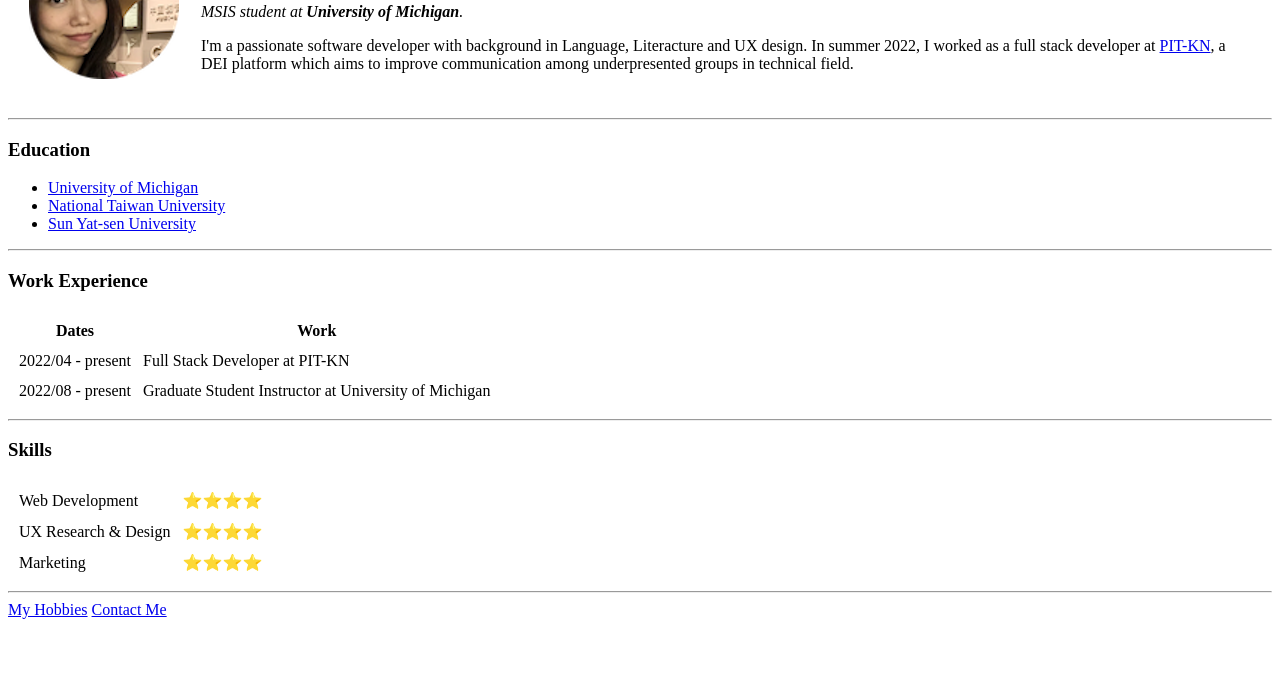
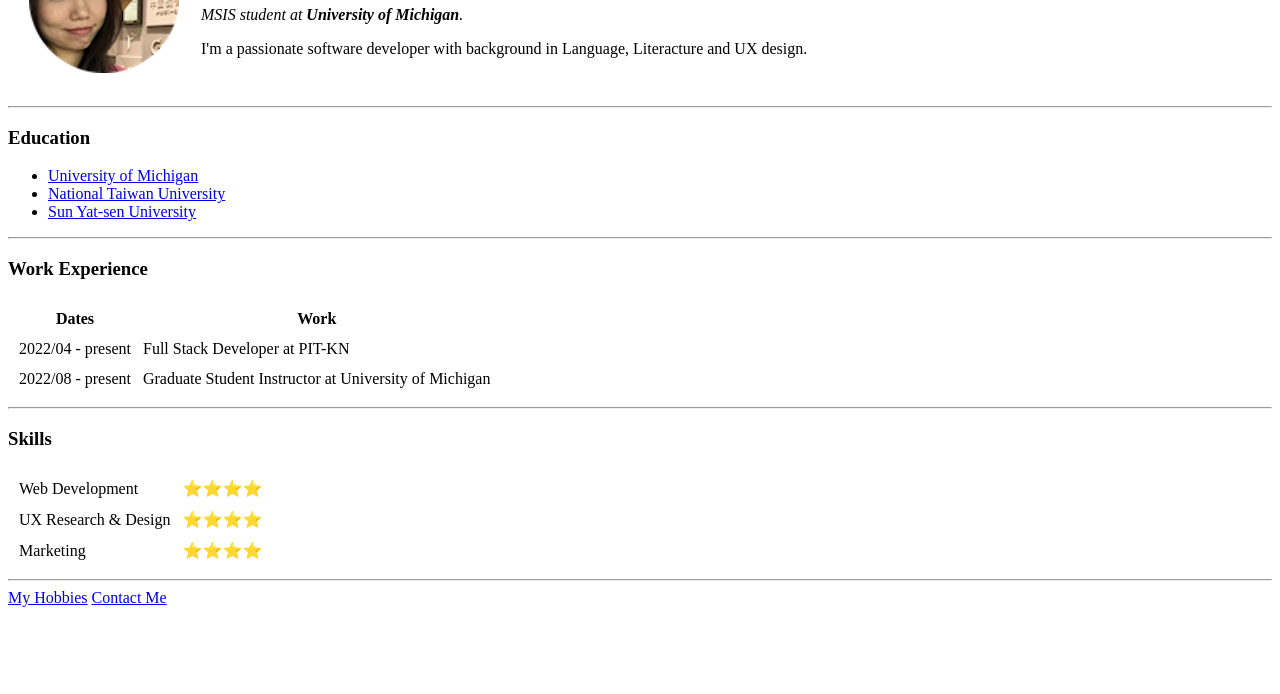
Before and after one commit to HaihongZheng001/CV, a plain HTML site: page index.html in a window 1280 px wide. Shown: the part 106-800 px from the top of the page. Drawn offline with Linux system fonts and the light colour scheme.

Commit message:
Make self intro content shorter on index page

```diff
--- a/index.html
+++ b/index.html
@@ -10,7 +10,8 @@
             <td><img src="image/haihong-modified.png" alt="haihong's profile image"></td>
             <td>
                 <h1>Haihong Zheng</h1><p><em>MSIS student at <strong>University of Michigan</strong>.</em></p>
-                <p>I'm a passionate software developer with background in Language, Literacture and UX design. In summer 2022, I worked as a full stack developer at <a href="https://pit-kn.io/"> PIT-KN</a>, a DEI platform which aims to improve communication among underpresented groups in technical field.</p>
+                <p>I'm a passionate software developer with background in Language, Literacture and UX design. </p>
+
             </td>
         </tr>
     </table>
```
